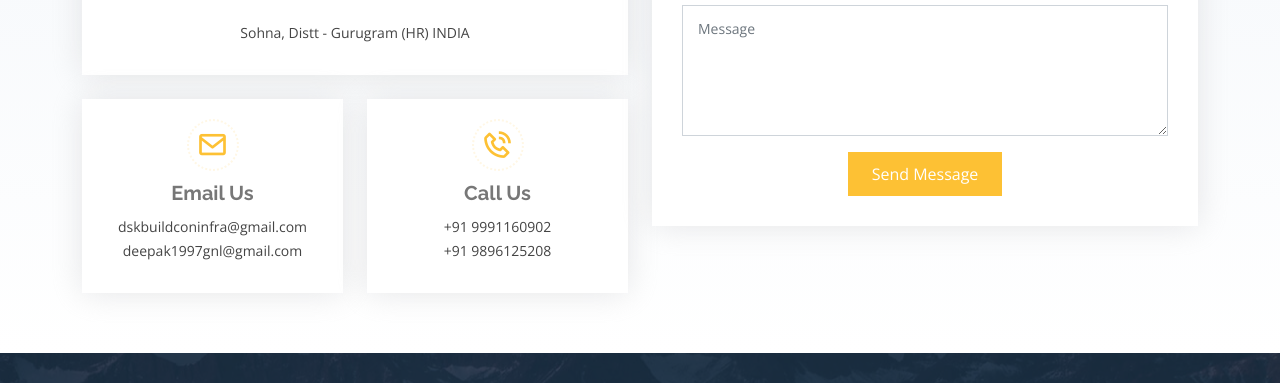
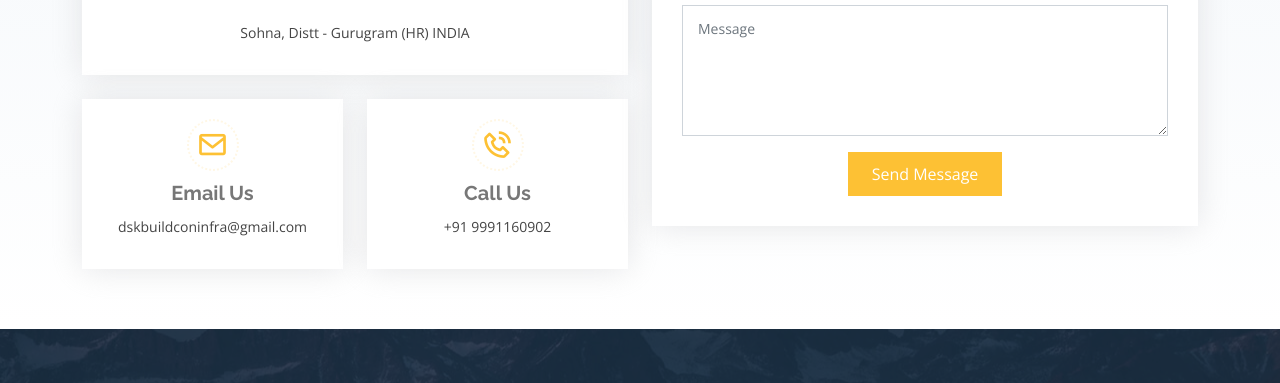
Before and after one commit to yogitasingla/businessWebsite, a plain HTML site: page index.html in a window 1280 px wide. Shown: the part 6598-6981 px from the top of the page. Drawn offline with nearby package versions, Linux system fonts and the light colour scheme; no server answers.

```diff
--- a/index.html
+++ b/index.html
@@ -890,14 +890,18 @@
                 <div class="info-box mt-4" data-aos="fade-up" data-aos-delay="100">
                   <i class="bx bx-envelope"></i>
                   <h3>Email Us</h3>
-                  <p>dskbuildconinfra@gmail.com<br>deepak1997gnl@gmail.com</p>
+                  <p>dskbuildconinfra@gmail.com
+                    <!-- <br>deepak1997gnl@gmail.com -->
+                  </p>
                 </div>
               </div>
               <div class="col-md-6">
                 <div class="info-box mt-4" data-aos="fade-up" data-aos-delay="100">
                   <i class="bx bx-phone-call"></i>
                   <h3>Call Us</h3>
-                  <p>+91 9991160902<br>+91 9896125208</p>
+                  <p>+91 9991160902
+                    <!-- <br>+91 9896125208 -->
+                  </p>
                 </div>
               </div>
             </div>
```
